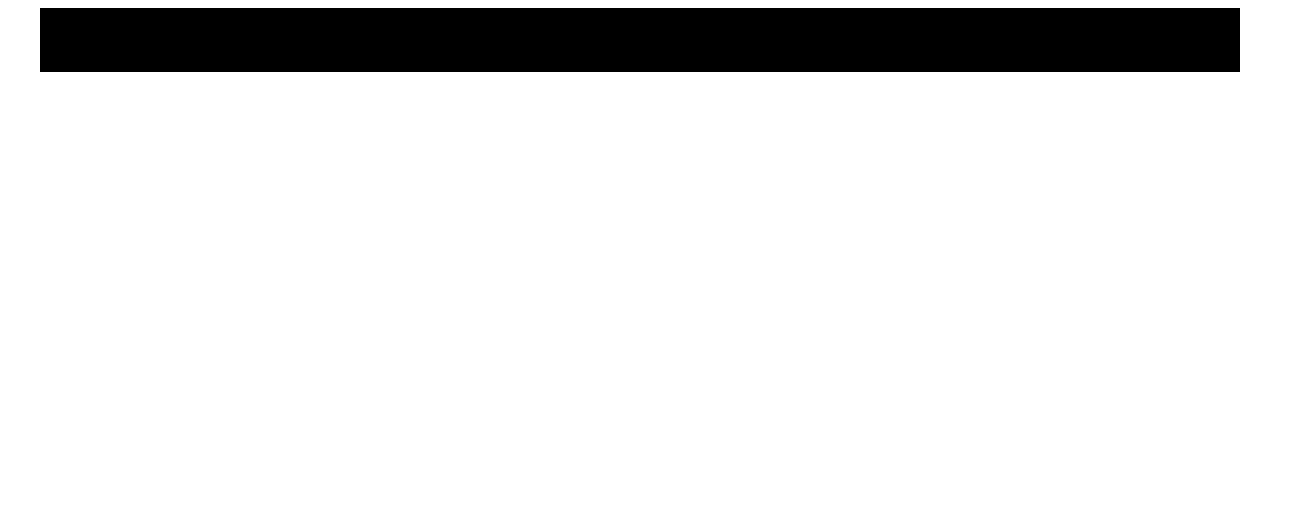
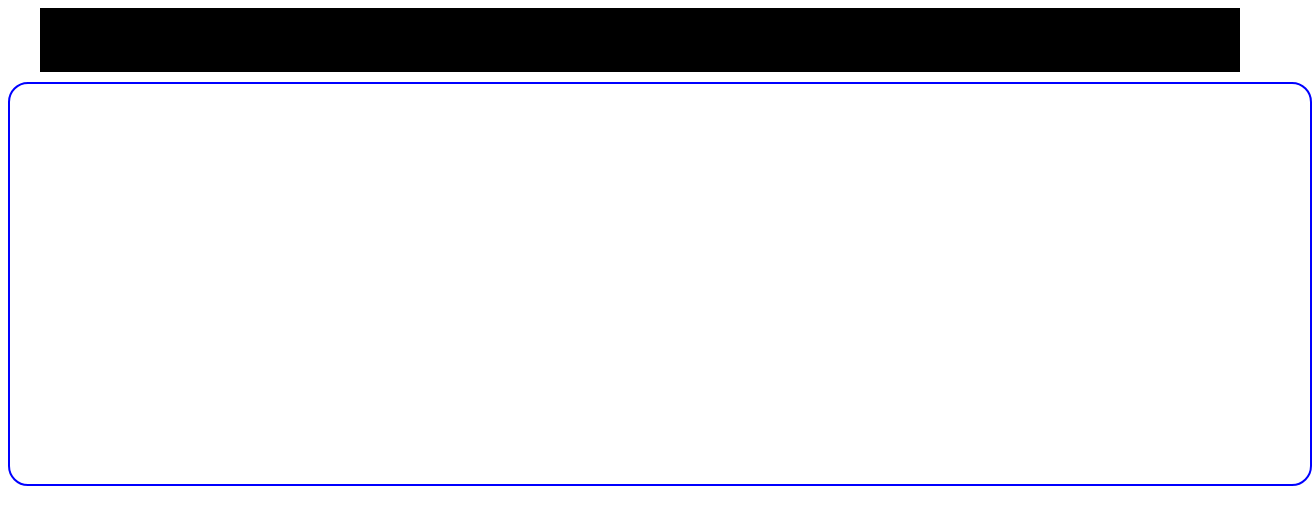
Before and after one commit to baiyastan/lesson-1-f3, a plain HTML site: page index.html in a window 1280 px wide. Shown: the whole page, 1312 px wide, since content can reach past the window. Drawn offline with Linux system fonts and the light colour scheme.

Commit message:
add main

```diff
--- a/index.html
+++ b/index.html
@@ -8,5 +8,6 @@
 </head>
 <body>
     <div class="header"></div>
+    <div class="main"></div>
 </body>
 </html>
--- a/style.css
+++ b/style.css
@@ -4,3 +4,10 @@
     background-color: black;
     margin: 0 auto;
 }
+.main {
+    width: 1300px;
+    height: 400px;
+    border: 2px solid blue;
+    border-radius: 20px;
+    margin: 10px auto;
+}
```
